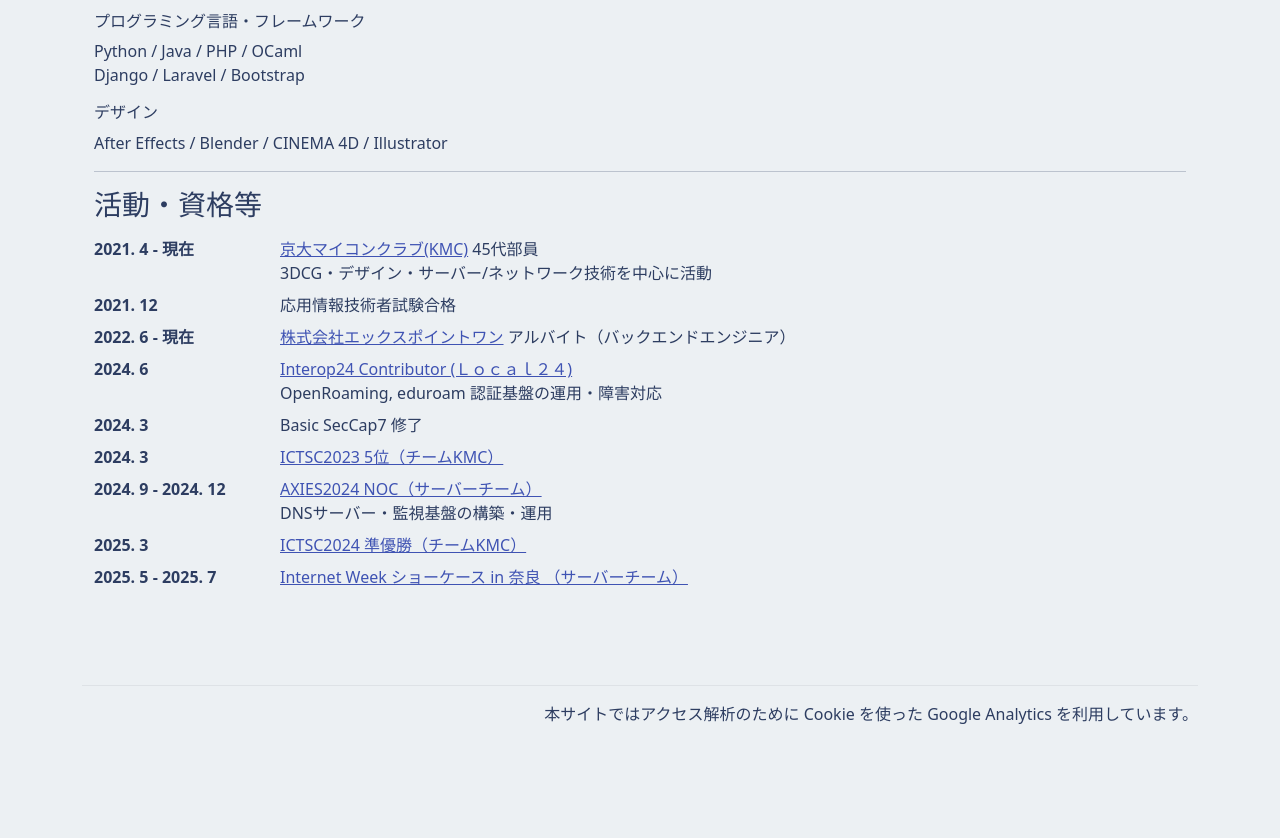
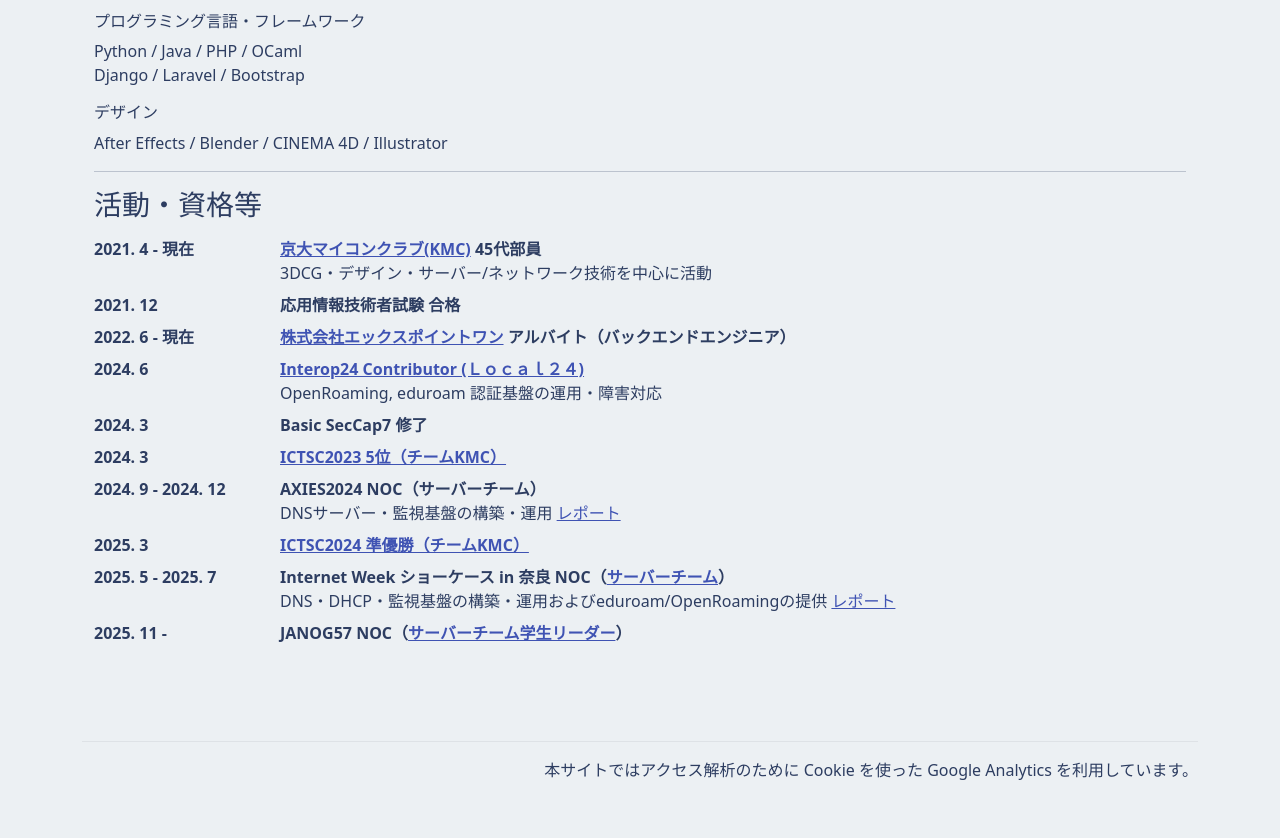
Before and after one commit to crashRT/Portfolio, a Django app: page /info/about/ in a window 1280 px wide. Shown: the part 1594-2432 px from the top of the page. Before the commit the page ends 2318 px from the top, so only its background shows below. Run offline with Django 4.2, Linux system fonts and the light colour scheme.

Commit message:
活動追加

```diff
--- a/templates/info/about.html
+++ b/templates/info/about.html
@@ -140,45 +140,52 @@
                 <dl class="row">
                     <dt class="col-sm-2">2021. 4 - 現在</dt>
                     <dd class="col-sm-9">
-                        <a href="https://www.kmc.gr.jp/">京大マイコンクラブ(KMC)</a> 45代部員<br />
+                        <b><a href="https://www.kmc.gr.jp/">京大マイコンクラブ(KMC)</a> 45代部員</b><br />
                         3DCG・デザイン・サーバー/ネットワーク技術を中心に活動
                     </dd>
                     <dt class="col-sm-2">2021. 12</dt>
                     <dd class="col-sm-9">
-                        応用情報技術者試験合格
+                        <b>応用情報技術者試験 合格</b>
                     </dd>
                     <dt class="col-sm-2">2022. 6 - 現在</dt>
                     <dd class="col-sm-9">
-                        <a href="https://x-point-1.net/">株式会社エックスポイントワン</a> アルバイト（バックエンドエンジニア）
+                        <b><a href="https://x-point-1.net/">株式会社エックスポイントワン</a> アルバイト（バックエンドエンジニア）</b>
                     </dd>
                     <dt class="col-sm-2">2024. 6</dt>
                     <dd class="col-sm-9">
-                        <a
-                            href="https://wlan-auth.local24.co.jp/info/interop-tokyo-2024%e3%81%ab%e3%81%8a%e3%81%91%e3%82%8b%e7%84%a1%e7%b7%9alan%e7%92%b0%e5%a2%83%e5%90%91%e4%b8%8a%e3%81%ae%e5%85%88%e9%80%b2%e7%9a%84%e3%81%aa%e5%8f%96%e3%82%8a%e7%b5%84%e3%81%bf/">Interop24
-                            Contributor (Ｌｏｃａｌ２４)</a><br />
+                        <b><a
+                                href="https://wlan-auth.local24.co.jp/info/interop-tokyo-2024%e3%81%ab%e3%81%8a%e3%81%91%e3%82%8b%e7%84%a1%e7%b7%9alan%e7%92%b0%e5%a2%83%e5%90%91%e4%b8%8a%e3%81%ae%e5%85%88%e9%80%b2%e7%9a%84%e3%81%aa%e5%8f%96%e3%82%8a%e7%b5%84%e3%81%bf/">Interop24
+                                Contributor (Ｌｏｃａｌ２４)</a></b><br />
                         OpenRoaming, eduroam 認証基盤の運用・障害対応
                     </dd>
                     <dt class="col-sm-2">2024. 3</dt>
                     <dd class="col-sm-9">
-                        Basic SecCap7 修了
+                        <b>Basic SecCap7 修了</b>
                     </dd>
                     <dt class="col-sm-2">2024. 3</dt>
                     <dd class="col-sm-9">
-                        <a href="https://icttoracon.net/archives/9793">ICTSC2023 5位（チームKMC）</a>
+                        <b><a href="https://icttoracon.net/archives/9793">ICTSC2023 5位（チームKMC）</a></b>
                     </dd>
                     <dt class="col-sm-2">2024. 9 - 2024. 12</dt>
                     <dd class="col-sm-9">
-                        <a href="https://knowledge.sakura.ad.jp/41828/">AXIES2024 NOC（サーバーチーム）</a><br />
-                        DNSサーバー・監視基盤の構築・運用
+                        <b>AXIES2024 NOC（サーバーチーム） </b><br />
+                        DNSサーバー・監視基盤の構築・運用 <a href="https://knowledge.sakura.ad.jp/41828/">レポート</a>
                     </dd>
                     <dt class="col-sm-2">2025. 3</dt>
                     <dd class="col-sm-9">
-                        <a href="https://icttoracon.net/archives/10110">ICTSC2024 準優勝（チームKMC）</a>
+                        <b><a href="https://icttoracon.net/archives/10110">ICTSC2024 準優勝（チームKMC）</a></b>
                     </dd>
                     <dt class="col-sm-2">2025. 5 - 2025. 7</dt>
                     <dd class="col-sm-9">
-                        <a href="https://internetweek.jp/sc-nara/archives/operation">Internet Week ショーケース in 奈良
-                            （サーバーチーム）</a>
+                        <b>Internet Week ショーケース in 奈良 NOC（<a
+                                href="https://internetweek.jp/sc-nara/archives/operation">サーバーチーム</a>） </b><br />
+                        DNS・DHCP・監視基盤の構築・運用およびeduroam/OpenRoamingの提供 <a
+                            href="https://knowledge.sakura.ad.jp/48005/">レポート</a>
+                    </dd>
+                    <dt class="col-sm-2">2025. 11 - </dt>
+                    <dd class="col-sm-9">
+                        <b>JANOG57 NOC（<a
+                                href="https://www.janog.gr.jp/meeting/janog57/noc/">サーバーチーム学生リーダー</a>）</b><br />
                     </dd>
                 </dl>
 
```
